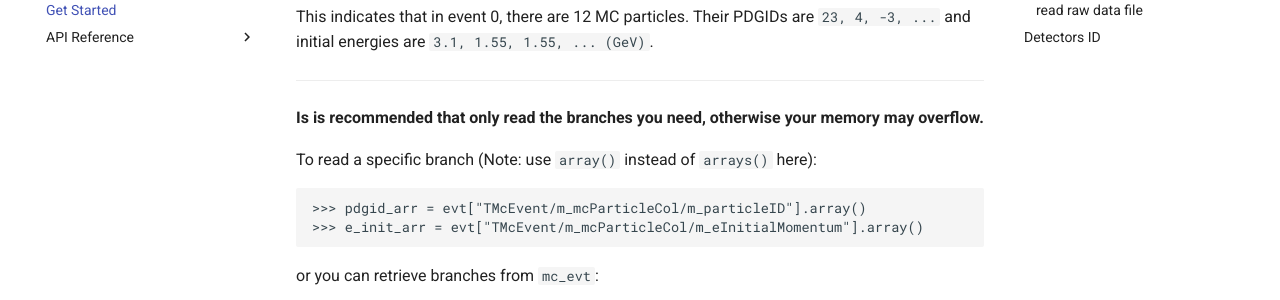
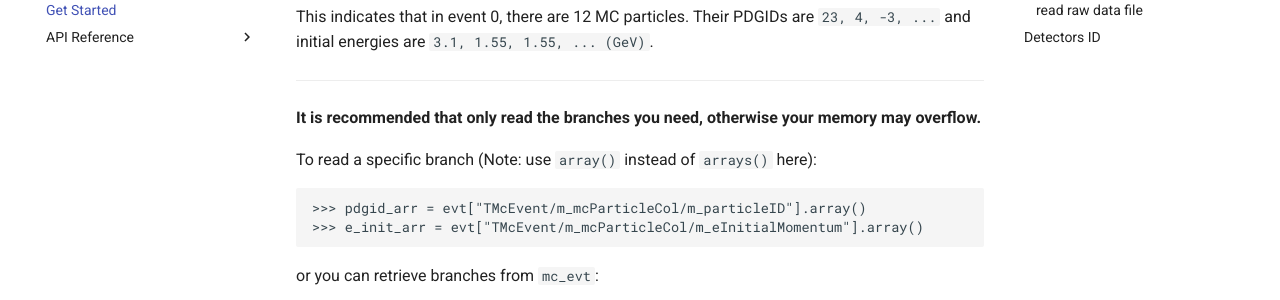
Before and after one commit to mrzimu/pybes3, an MkDocs documentation site: the page built from docs/get-started.md, in a window 1280 px wide and 900 px high, scrolled down 1299 px. Shown: the part 152-452 px from the top of the window. Built offline with MkDocs 1.6.1 and Material for MkDocs 9.7.7, drawn with Linux system fonts in a browser that asks for light colours.

Commit message:
improve docs

```diff
--- a/docs/get-started.md
+++ b/docs/get-started.md
@@ -72,7 +72,7 @@ This indicates that in event 0, there are 12 MC particles. Their PDGIDs are `23,
 
 ---
 
-**Is is recommended that only read the branches you need, otherwise your memory may overflow.**
+**It is recommended that only read the branches you need, otherwise your memory may overflow.**
 
 To read a specific branch (Note: use `array()` instead of `arrays()` here):
 
```
Also changed, not shown: README.md (+1 -1 lines).
